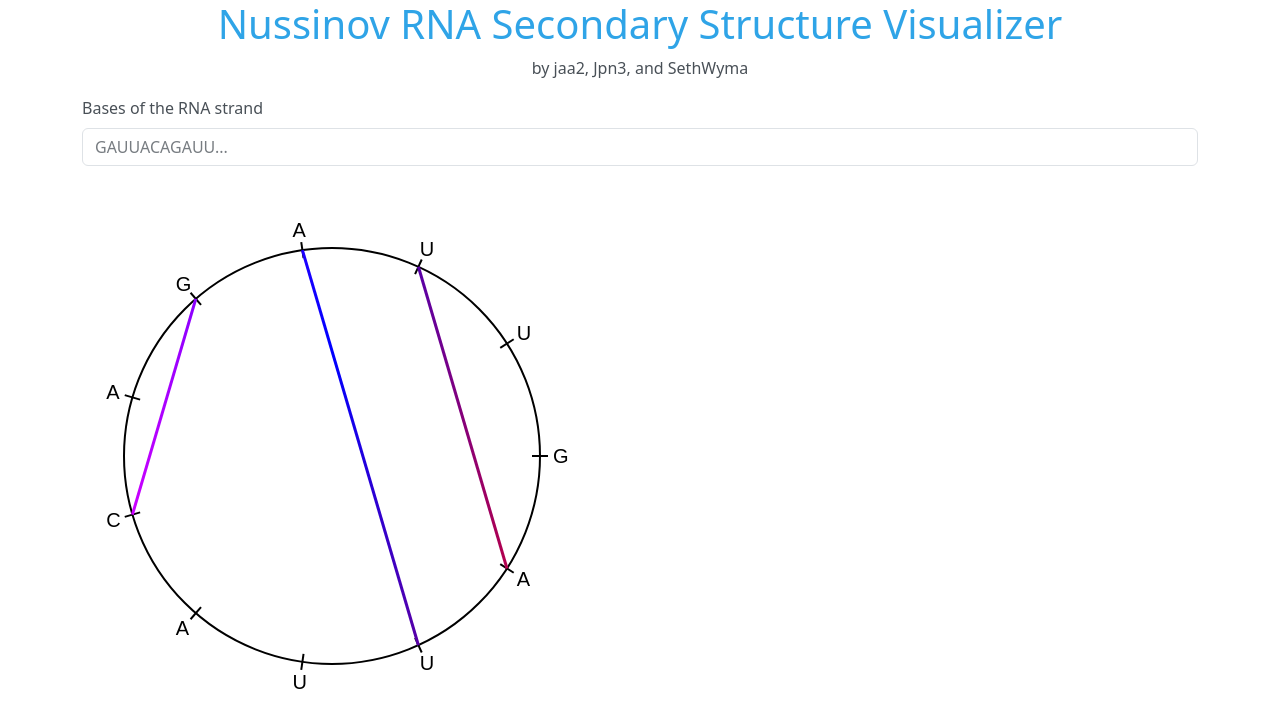
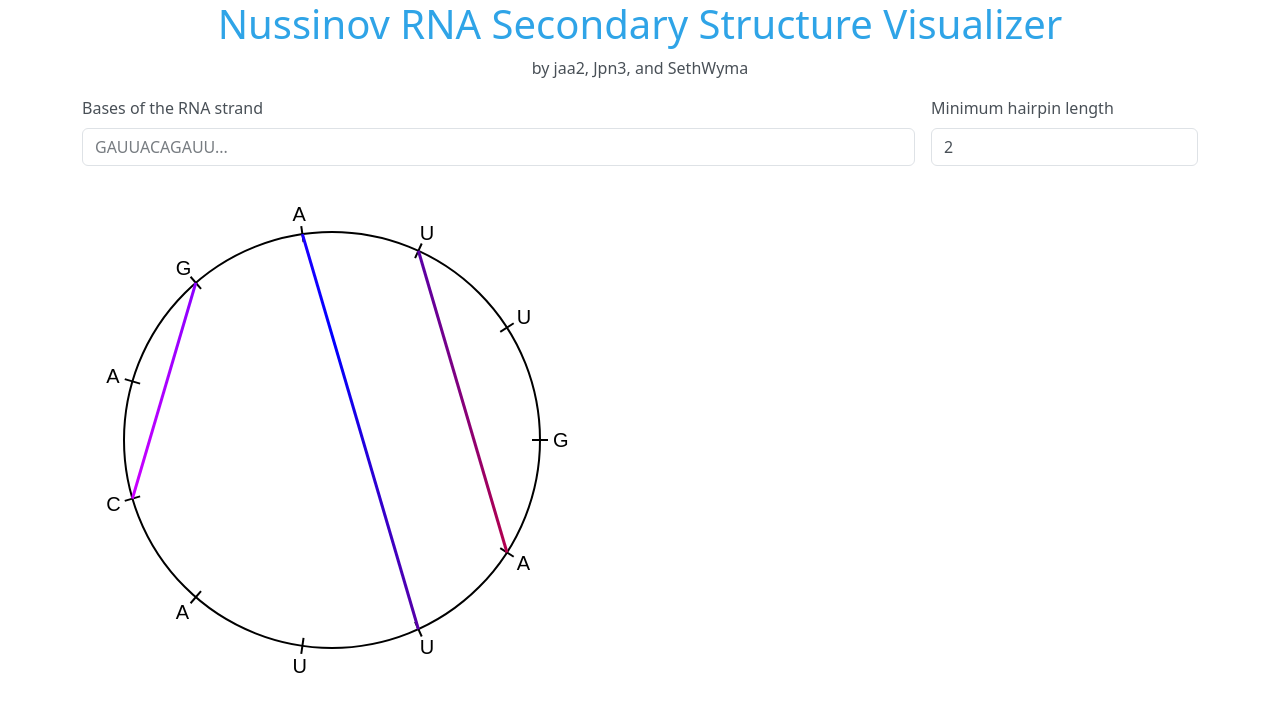
Before and after one commit to jaa2/nussinov-rna-visualizer, a React (Create React App) app: page / in a window 1280 px wide. Shown: the top 728 px of the page. Built offline with nearby package versions, Linux system fonts and the light colour scheme.

Commit message:
Added min hairpin field

```diff
--- a/src/App.tsx
+++ b/src/App.tsx
@@ -7,13 +7,16 @@ import { bioCheck, sanitizeRNAString } from './cleanFastaFile';
 const App = function App() {
   const [bases, setBases] = React.useState('');
   const [pairs, setPairs] = React.useState<[number, number][]>([]);
+  const [minHairpin, setMinHairpin] = React.useState<number>();
   const [warnings, setWarnings] = React.useState<Array<string>>([]);
 
   useEffect(() => {
     // Called on component load
     const defaultBases = 'GAUUACAGAUU';
+    const defaultMinHairpin = 2;
     setPairs(nussinov(defaultBases));
     setBases(defaultBases);
+    setMinHairpin(defaultMinHairpin);
   }, []);
 
   /**
@@ -28,8 +31,15 @@ const App = function App() {
     }
     rnaWarnings = rnaWarnings.concat(bioCheck(filteredStr));
     setWarnings(rnaWarnings);
-    setPairs(nussinov(filteredStr));
+    setPairs(nussinov(filteredStr, minHairpin));
     setBases(filteredStr);
+  }
+
+  function updateMinHairpin(newMinHairpin: number) {
+    const clampedMinHairpin = Math.min(bases.length, Math.max(1, newMinHairpin));
+    setMinHairpin(clampedMinHairpin);
+    setPairs(nussinov(bases, clampedMinHairpin));
+    setBases(bases);
   }
 
   const warningsElements: Array<JSX.Element> = warnings.map((warningStr) => (
@@ -42,16 +52,19 @@ const App = function App() {
     <div className="container-sm">
       <h1 className="text-center">Nussinov RNA Secondary Structure Visualizer</h1>
       <p className="text-center">by jaa2, Jpn3, and SethWyma</p>
-      <div className="mb-3">
-        <label htmlFor="bases-input">
-          <div className="form-label">
-            Bases of the RNA strand
-          </div>
-        </label>
-        <input className="form-control" id="bases-input" type="text" placeholder="GAUUACAGAUU..." onChange={(e) => { updateBases(e.target.value); }} />
+      <div className="row g-3">
+        <div className="col-9">
+          <label htmlFor="bases-input" className="form-label">Bases of the RNA strand</label>
+          <input className="form-control" id="bases-input" type="text" placeholder="GAUUACAGAUU..." onChange={(e) => { updateBases(e.target.value); }} />
+        </div>
+        <div className="col-3">
+          <label htmlFor="bases-input" className="form-label">Minimum hairpin length</label>
+          <input className="form-control" id="min-hairpin-input" type="number" value={minHairpin} onChange={(e) => { updateMinHairpin(+e.target.value); }} />
+        </div>
       </div>
+
       <br />
-      <NussinovPlot key={bases} bases={bases} pairs={pairs} />
+      <NussinovPlot key={bases + minHairpin} bases={bases} pairs={pairs} />
       <br />
       {warningsElements}
     </div>
```
